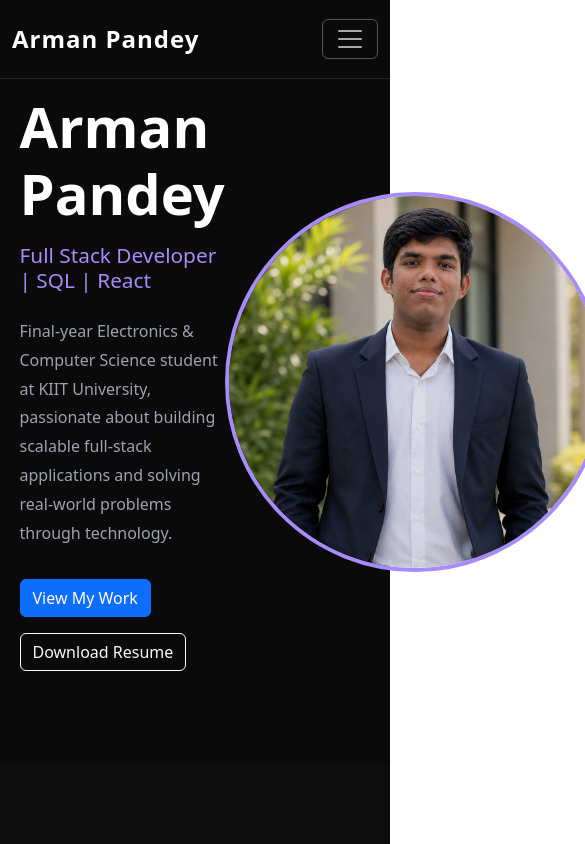
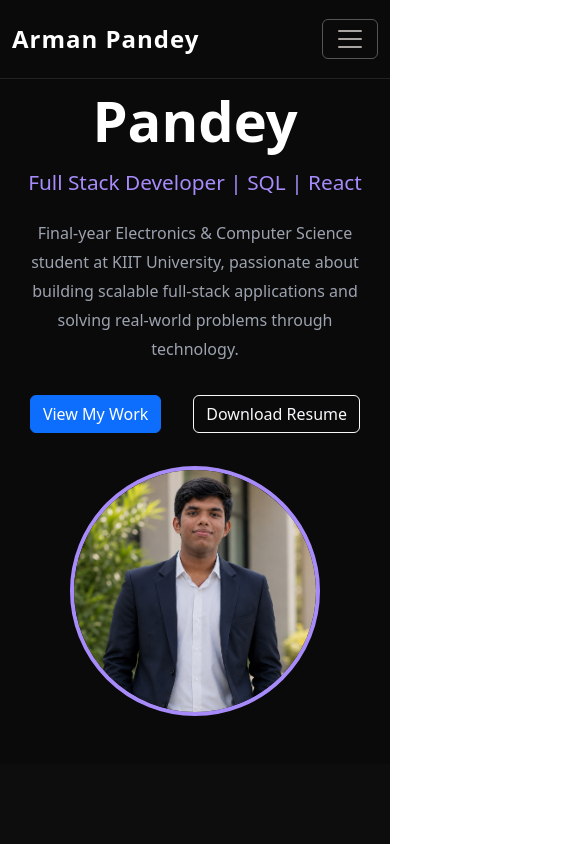
Before and after one commit to armanpandey/Portfolio, a React (Vite) app: page / in a window 390 px wide. Shown: the top 844 px of the page, 585 px wide, since content can reach past the window. Built offline with nearby package versions, Linux system fonts and the light colour scheme.

Commit message:
Fix mobile layout

```diff
--- a/src/components/Hero/Hero.css
+++ b/src/components/Hero/Hero.css
@@ -58,3 +58,24 @@
     object-position: center 10%;
     border: 4px solid #a78bfa;
 }
+@media (max-width: 768px) {
+    #hero {
+        flex-direction: column;
+        text-align: center;
+        padding: 100px 5% 3rem 5%;
+        gap: 2rem;
+    }
+
+    .hero-text {
+        max-width: 100%;
+    }
+
+    .hero-image img {
+        width: 250px;
+        height: 250px;
+    }
+
+    .hero-buttons {
+        justify-content: center;
+    }
+}
--- a/src/index.css
+++ b/src/index.css
@@ -15,3 +15,7 @@ body {
 #root {
   width: 100%;
 }
+html, body {
+    overflow-x: hidden;
+    max-width: 100%;
+}
```
